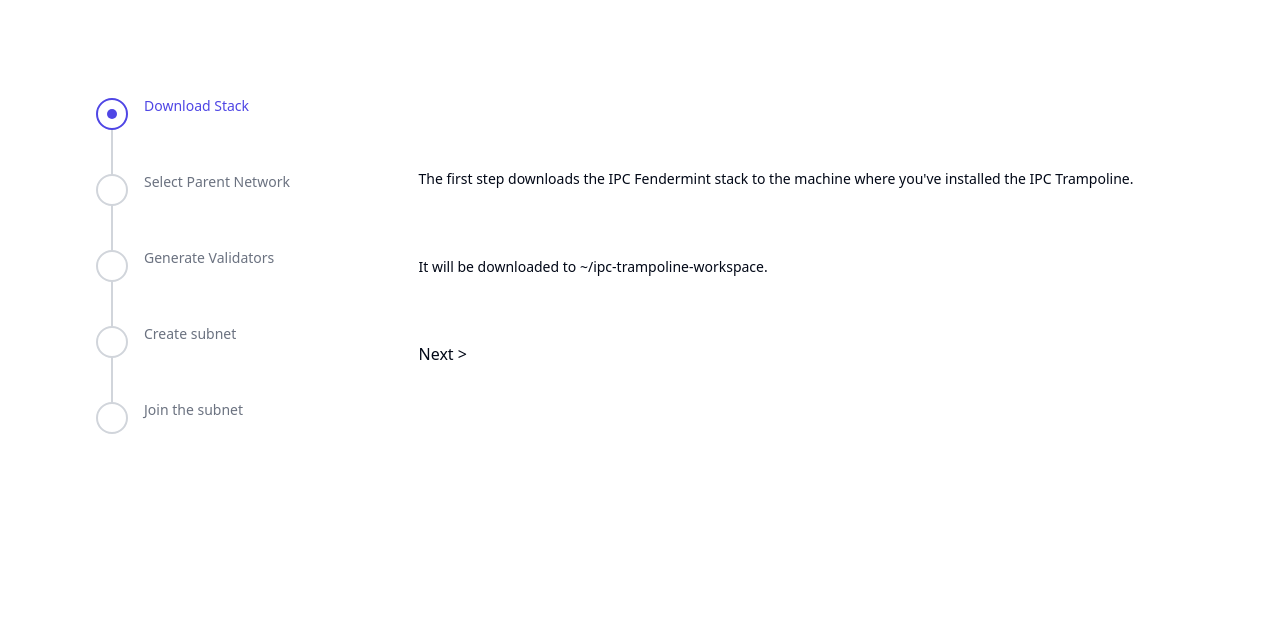
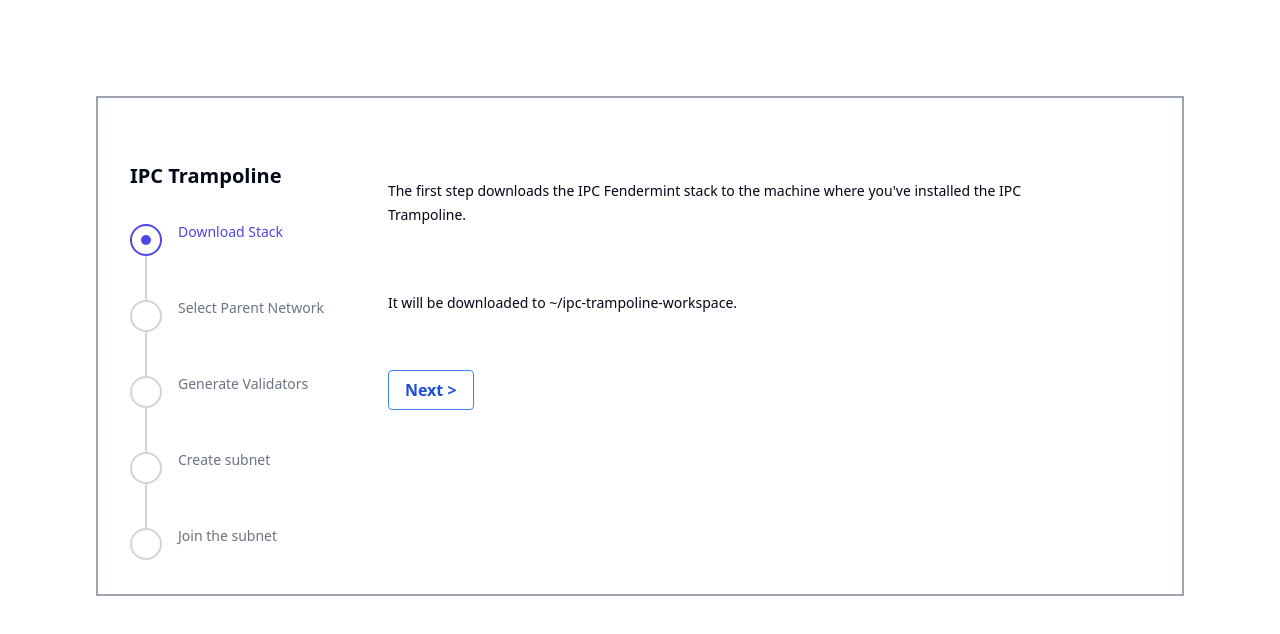
Before and after one commit to consensus-shipyard/ipc-trampoline, a Next.js app: page /step1 in a window 1280 px wide. Shown: the top 634 px of the page. Built offline with nearby package versions, Linux system fonts and the light colour scheme.

Commit message:
format improvements

```diff
--- a/components/download-fendermint.tsx
+++ b/components/download-fendermint.tsx
@@ -2,7 +2,7 @@
 
 const DownloadFendermint = ({ title, text }) => {
   return (
-    <div classNameName="container mx-auto p-4 max-w-7xl sm:px-6 lg:px-8">
+    <div className="container mx-auto p-4 max-w-7xl sm:px-6 lg:px-8">
       <p className="p-8">
         <span className="text-sm font-medium  ">
           The first step downloads the IPC Fendermint stack to the machine where
@@ -17,7 +17,7 @@
       <p className="p-8">
         <Link
           href="/step2"
-          classNameName="bg-transparent hover:bg-blue-500 text-blue-700 font-semibold hover:text-white py-2 px-4 border border-blue-500 hover:border-transparent rounded"
+          className="bg-transparent hover:bg-blue-500 text-blue-700 font-semibold hover:text-white py-2 px-4 border border-blue-500 hover:border-transparent rounded"
         >
           Next &gt;
         </Link>
--- a/components/join-subnet.tsx
+++ b/components/join-subnet.tsx
@@ -9,8 +9,8 @@
   };
 
   return (
-    <div classNameName="container mx-auto p-4 max-w-7xl sm:px-6 lg:px-8">
-      <div classNameName="space-y-6 bg-white shadow-md rounded px-8 pt-6 pb-8 mb-4">
+    <div className="container mx-auto p-4 max-w-7xl sm:px-6 lg:px-8">
+      <div className="space-y-6 bg-white shadow-md rounded px-8 pt-6 pb-8 mb-4">
         <p className="p-8">Join the subnet</p>
       </div>
     </div>
--- a/pages/step1.tsx
+++ b/pages/step1.tsx
@@ -7,10 +7,11 @@
 
 const Test = () => {
   return (
-    <div className="flex min-w-full">
-      <div className="w-1/4">
+    <div class="flex min-w-full border-2 border-solid border-gray-400 p-8">
+      <div class="flex-shrink-0">
+        <h2 className="text-xl font-bold p-8 pl-0">IPC Trampoline</h2>
         <nav aria-label="Progress">
-          <ol role="list" className="overflow-hidden">
+          <ol role="list" class="overflow-hidden">
             <Active title="Download Stack" />
             <Todo title="Select Parent Network" />
             <Todo title="Generate Validators" />
@@ -20,7 +21,7 @@
         </nav>
       </div>
 
-      <div className="w-3/4 flex justify-center items-center">
+      <div class="flex-grow justify-center items-center">
         <DownloadFendermint />
       </div>
     </div>
--- a/pages/step2.tsx
+++ b/pages/step2.tsx
@@ -9,8 +9,9 @@
 
 const Test = () => {
   return (
-    <div className="flex min-w-full">
-      <div className="w-1/4">
+    <div class="flex min-w-full border-2 border-solid border-gray-400 p-8">
+      <div class="flex-shrink-0">
+        <h2 className="text-xl font-bold p-8 pl-0">IPC Trampoline</h2>
         <nav aria-label="Progress">
           <ol role="list" className="overflow-hidden">
             <Done title="Download Stack" />
@@ -22,7 +23,7 @@
         </nav>
       </div>
 
-      <div className="w-3/4 flex justify-center items-center">
+      <div class="flex-grow justify-center items-center">
         <SelectNetwork />
       </div>
     </div>
--- a/pages/step3.tsx
+++ b/pages/step3.tsx
@@ -9,8 +9,9 @@
 
 const Test = () => {
   return (
-    <div className="flex min-w-full">
-      <div className="w-1/4">
+    <div class="flex min-w-full border-2 border-solid border-gray-400 p-8">
+      <div class="flex-shrink-0">
+        <h2 className="text-xl font-bold p-8 pl-0">IPC Trampoline</h2>
         <nav aria-label="Progress">
           <ol role="list" className="overflow-hidden">
             <Done title="Download Stack" />
@@ -22,7 +23,7 @@
         </nav>
       </div>
 
-      <div className="w-3/4 flex justify-center items-center">
+      <div class="flex-grow justify-center items-center">
         <GenerateValidators />
       </div>
     </div>
--- a/pages/step4.tsx
+++ b/pages/step4.tsx
@@ -9,8 +9,9 @@
 
 const Test = () => {
   return (
-    <div className="flex min-w-full">
-      <div className="w-1/4">
+    <div class="flex min-w-full border-2 border-solid border-gray-400 p-8">
+      <div class="flex-shrink-0">
+        <h2 className="text-xl font-bold p-8 pl-0">IPC Trampoline</h2>
         <nav aria-label="Progress">
           <ol role="list" className="overflow-hidden">
             <Done title="Download Stack" />
@@ -22,7 +23,7 @@
         </nav>
       </div>
 
-      <div className="w-3/4 flex justify-center items-center">
+      <div class="flex-grow justify-center items-center">
         <CreateSubnet />
       </div>
     </div>
--- a/pages/step5.tsx
+++ b/pages/step5.tsx
@@ -9,8 +9,9 @@
 
 const Test = () => {
   return (
-    <div className="flex min-w-full">
-      <div className="w-1/4">
+    <div class="flex min-w-full border-2 border-solid border-gray-400 p-8">
+      <div class="flex-shrink-0">
+        <h2 className="text-xl font-bold p-8 pl-0">IPC Trampoline</h2>
         <nav aria-label="Progress">
           <ol role="list" className="overflow-hidden">
             <Done title="Download Stack" />
@@ -22,7 +23,7 @@
         </nav>
       </div>
 
-      <div className="w-3/4 flex justify-center items-center">
+      <div class="flex-grow justify-center items-center">
         <JoinSubnet />
       </div>
     </div>
```
